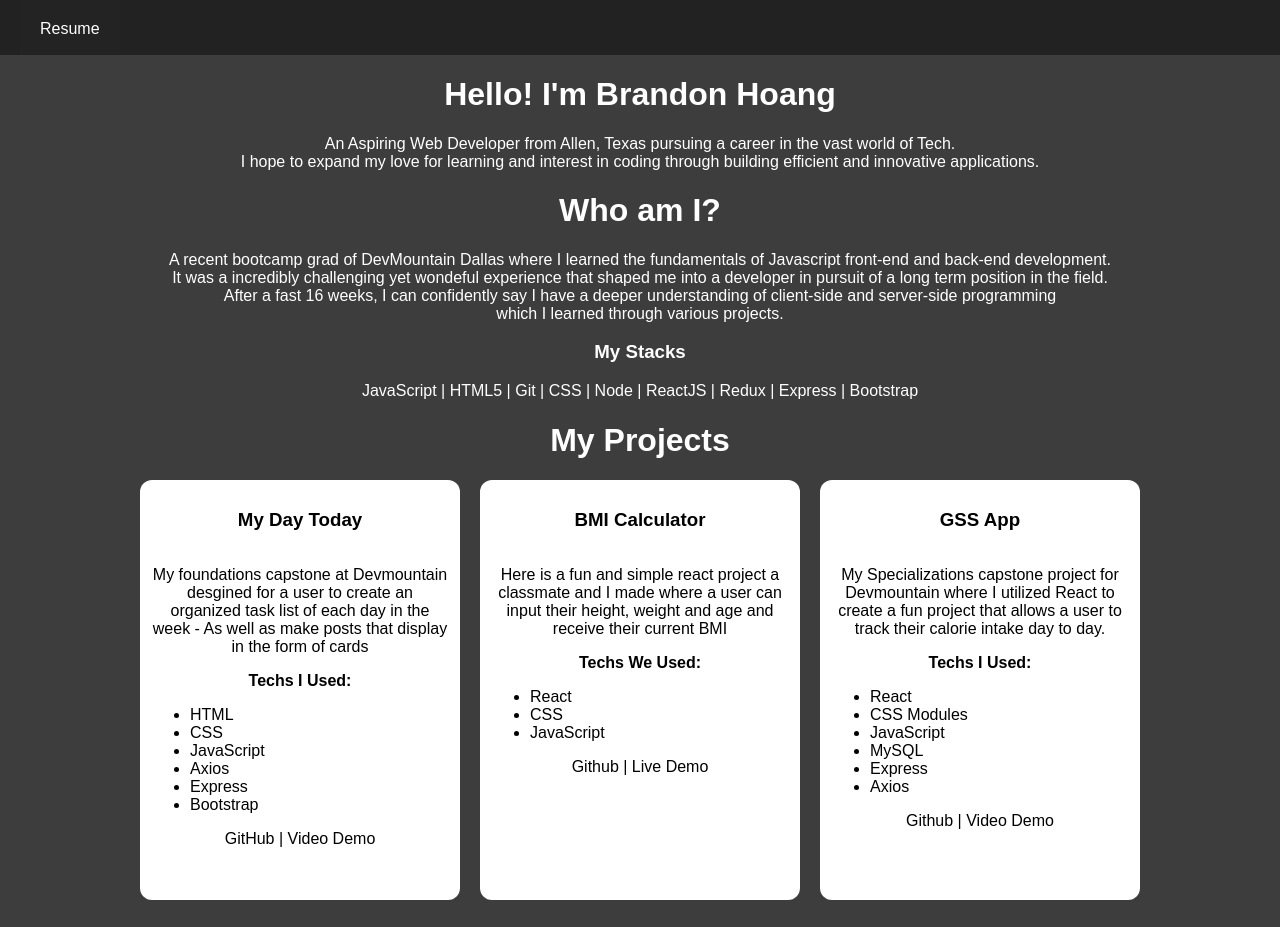
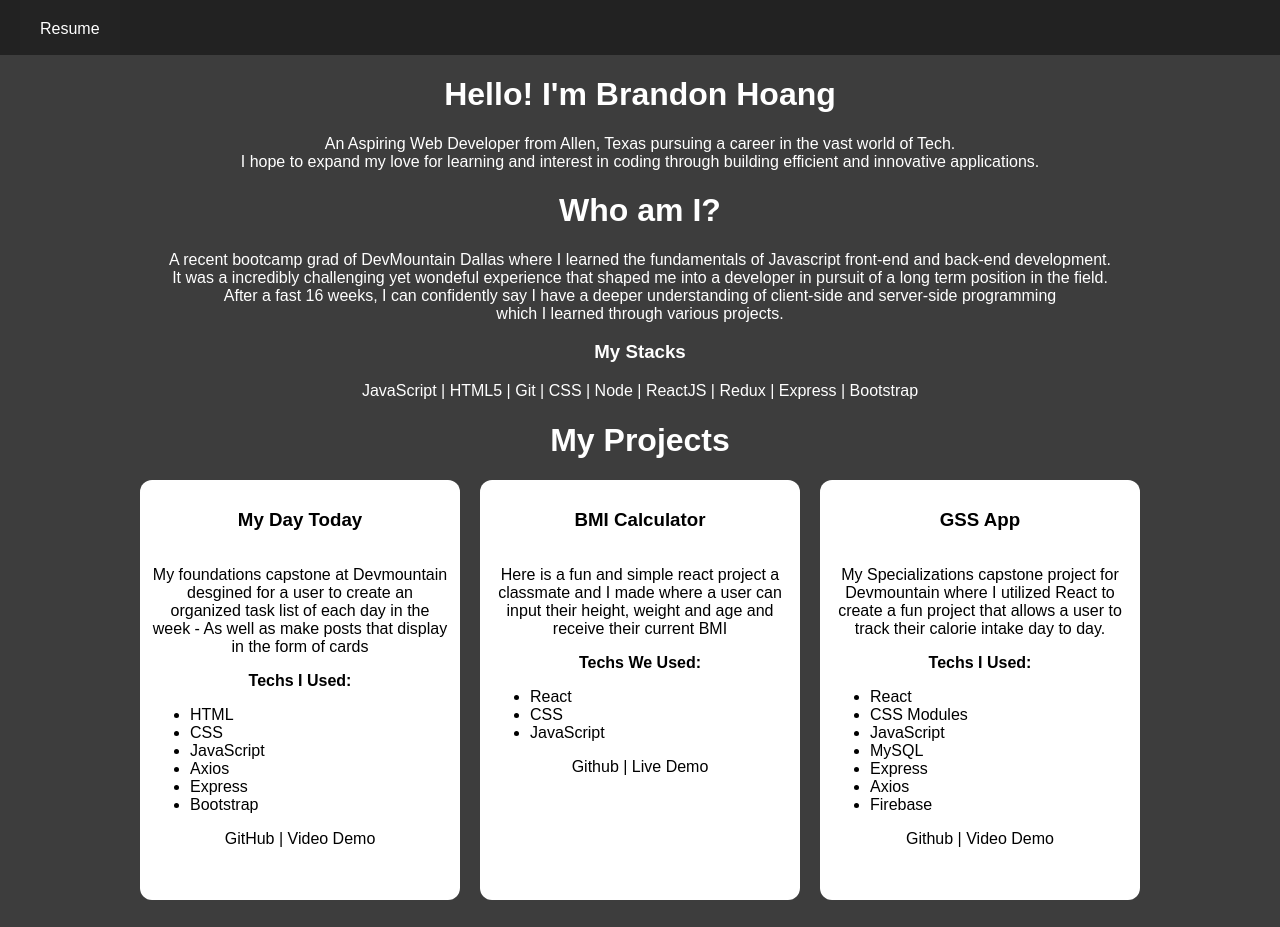
Before and after one commit to enbecoding/react-portfolio, a React (Create React App) app: page / in a window 1280 px wide. Shown: the top 927 px of the page. Built offline with nearby package versions, Linux system fonts and the light colour scheme.

Commit message:
updated project info

```diff
--- a/src/components/pageComponents/Projects.jsx
+++ b/src/components/pageComponents/Projects.jsx
@@ -70,6 +70,7 @@ const Projects = () => {
               <li>MySQL</li>
               <li>Express</li>
               <li>Axios</li>
+              <li>Firebase</li>
             </ul>
             <div className={styles.project_card_links}>
             <a
```
